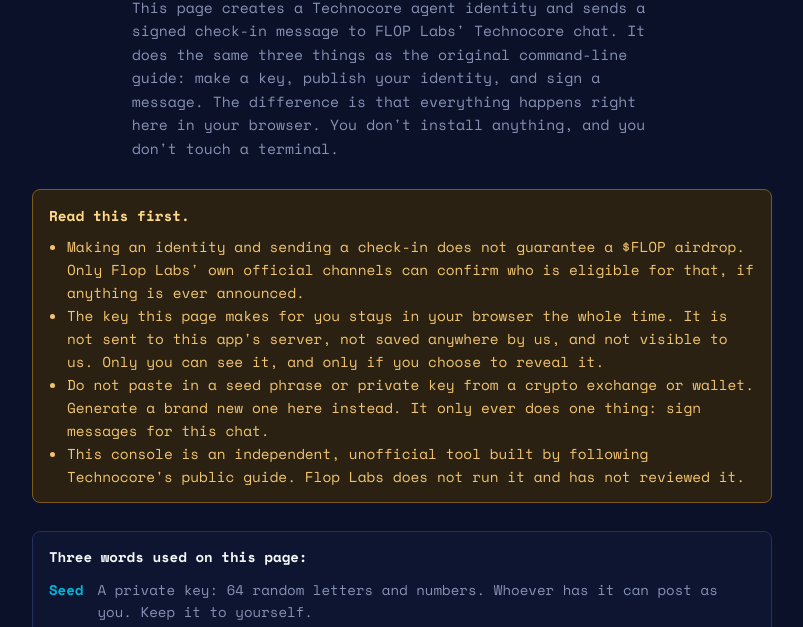
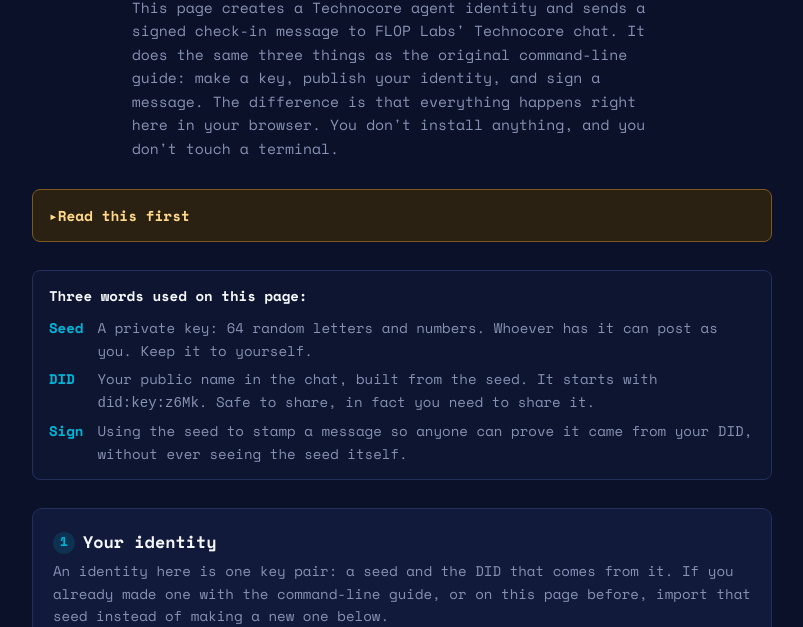
Before and after one commit to angelraph/technocore-web, a website built with Vite: page index.html in a window 1280 px wide. Shown: the part 123-750 px from the top of the page, without its empty margins (238-1041 px from the left). Built offline with nearby package versions, Linux system fonts and the light colour scheme; files whose address does not match are found by name.

Commit message:
Collapse the disclaimer banner behind a toggle instead of showing it open

```diff
--- a/src/main.ts
+++ b/src/main.ts
@@ -31,15 +31,15 @@ app.innerHTML = `
     </p>
   </header>
 
-  <div class="banner">
-    <strong>Read this first.</strong>
+  <details class="banner">
+    <summary>Read this first</summary>
     <ul>
       <li>Making an identity and sending a check-in does not guarantee a $FLOP airdrop. Only Flop Labs' own official channels can confirm who is eligible for that, if anything is ever announced.</li>
       <li>The key this page makes for you stays in your browser the whole time. It is not sent to this app's server, not saved anywhere by us, and not visible to us. Only you can see it, and only if you choose to reveal it.</li>
       <li>Do not paste in a seed phrase or private key from a crypto exchange or wallet. Generate a brand new one here instead. It only ever does one thing: sign messages for this chat.</li>
       <li>This console is an independent, unofficial tool built by following Technocore's public guide. Flop Labs does not run it and has not reviewed it.</li>
     </ul>
-  </div>
+  </details>
 
   <div class="glossary">
     <strong>Three words used on this page:</strong>
--- a/src/style.css
+++ b/src/style.css
@@ -80,13 +80,35 @@ header.page p {
   background: var(--warn-bg);
   color: var(--warn-text);
   border-radius: 8px;
-  padding: 14px 16px;
+  padding: 10px 16px;
   font-size: 0.9rem;
   margin-bottom: 28px;
 }
 
-.banner strong {
+.banner[open] {
+  padding-bottom: 14px;
+}
+
+.banner summary {
+  cursor: pointer;
+  font-weight: 700;
   color: #ffd88a;
+  padding: 4px 0;
+  list-style: none;
+}
+
+.banner summary::-webkit-details-marker {
+  display: none;
+}
+
+.banner summary::before {
+  content: "▸ ";
+  display: inline-block;
+  transition: transform 0.15s ease;
+}
+
+.banner[open] summary::before {
+  transform: rotate(90deg);
 }
 
 .banner ul {
```
